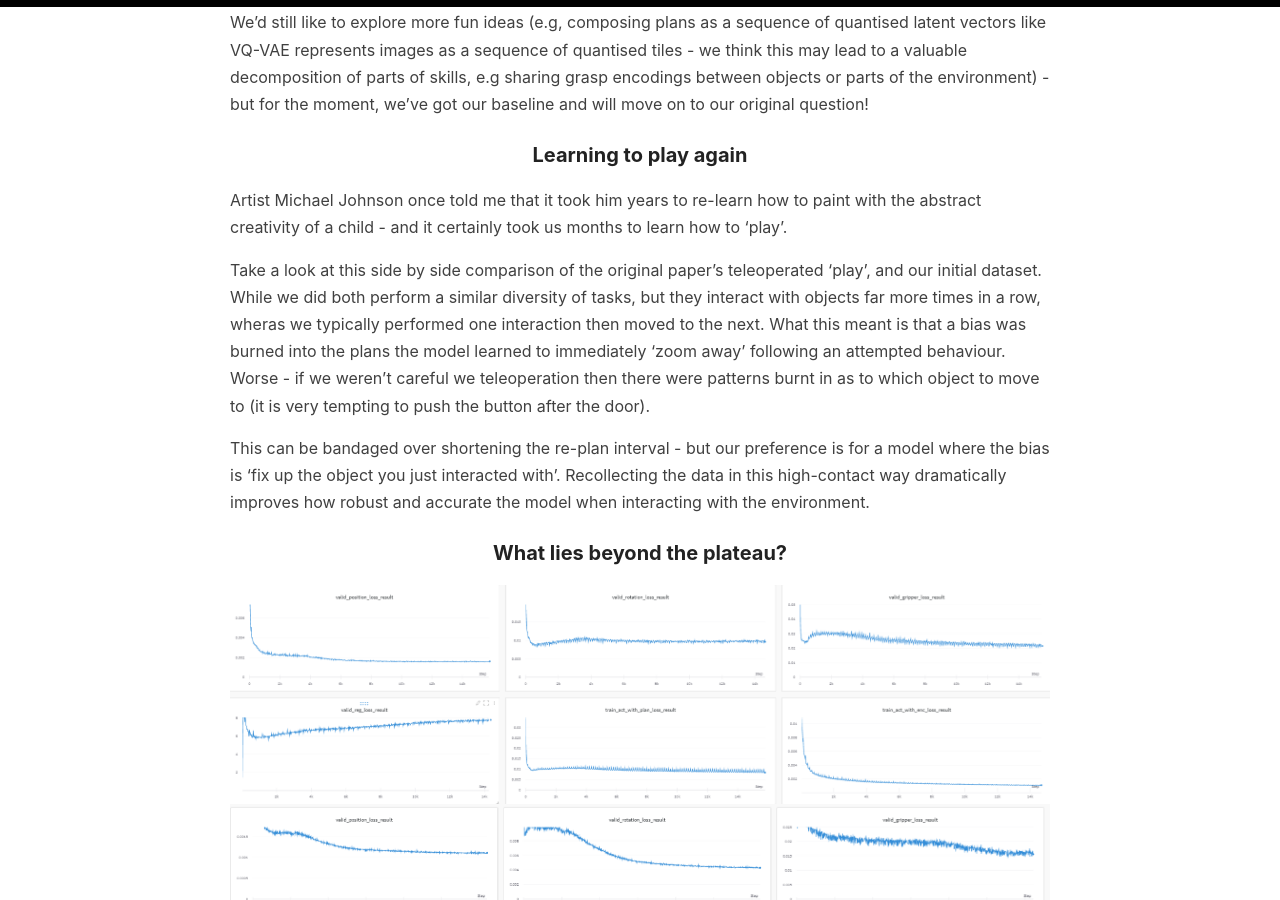
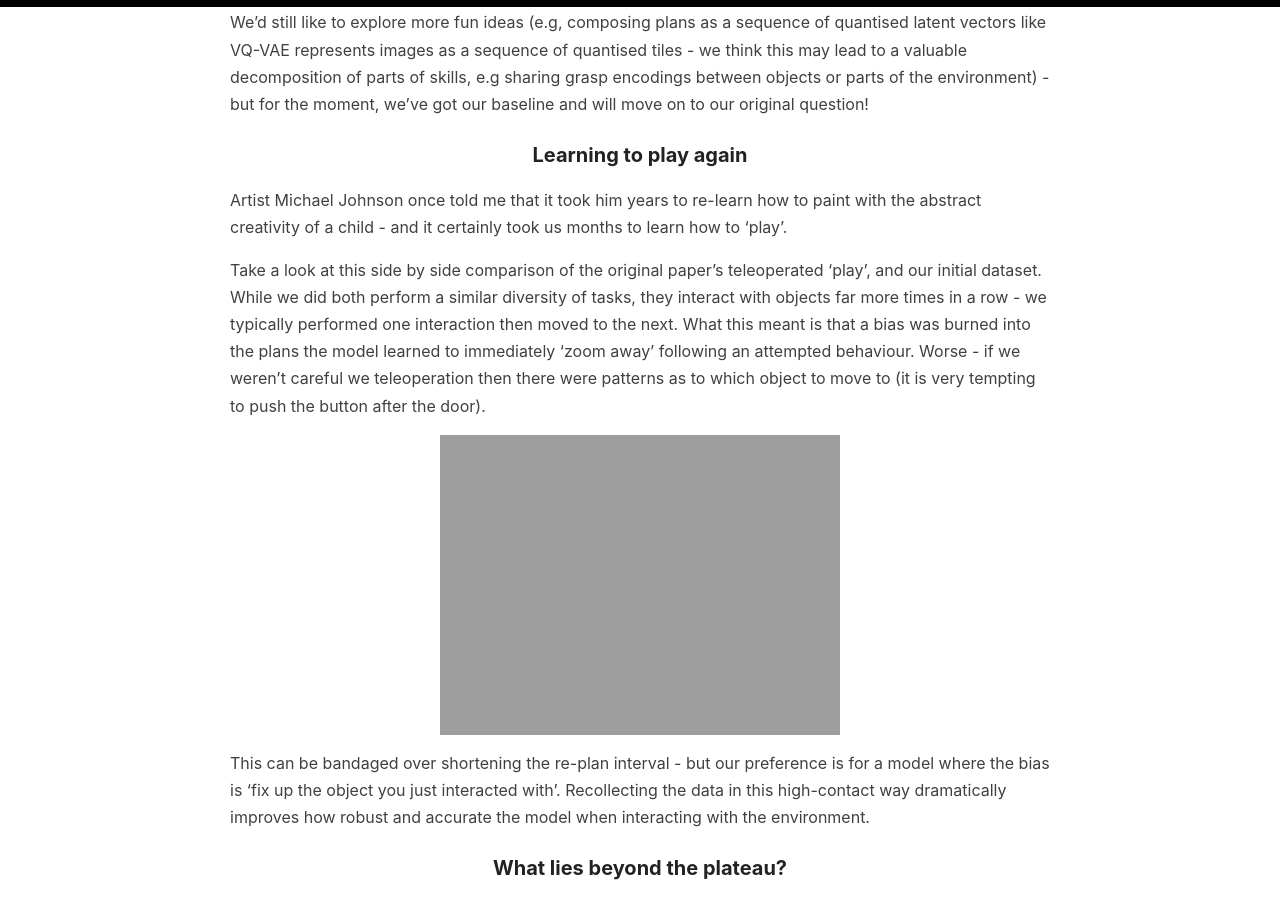
Before and after one commit to sholtodouglas/sholtodouglas.github.io, a Jekyll site: the page built from _posts/2021-01-29-Learning from Play.md, in a window 1280 px wide and 900 px high, scrolled down 1613 px. Built offline with Jekyll 4.4.1, drawn with Linux system fonts in a browser that asks for light colours.

Commit message:
Update 2021-01-29-Learning from Play.md

```diff
--- a/_posts/2021-01-29-Learning from Play.md
+++ b/_posts/2021-01-29-Learning from Play.md
@@ -36,7 +36,9 @@ We'd still like to explore more fun ideas (e.g, composing plans as a sequence of
 
 Artist Michael Johnson once told me that it took him years to re-learn how to paint with the abstract creativity of a child - and it certainly took us months to learn how to 'play'.
 
-Take a look at this side by side comparison of the original paper's teleoperated 'play', and our initial dataset. While we did both perform a similar diversity of tasks, but they interact with objects far more times in a row, wheras we typically performed one interaction then moved to the next. What this meant is that a bias was burned into the plans the model learned to immediately 'zoom away' following an attempted behaviour. Worse - if we weren't careful we teleoperation then there were patterns burnt in as to which object to move to (it is very tempting to push the button after the door).
+Take a look at this side by side comparison of the original paper's teleoperated 'play', and our initial dataset. While we did both perform a similar diversity of tasks, they interact with objects far more times in a row -  we typically performed one interaction then moved to the next. What this meant is that a bias was burned into the plans the model learned to immediately 'zoom away' following an attempted behaviour. Worse - if we weren't careful we teleoperation then there were patterns as to which object to move to (it is very tempting to push the button after the door).
+
+![alt-text-1](https://sholtodouglas.github.io/images/play/sidebyside.gif "side by side comparison")
 
 This can be bandaged over shortening the re-plan interval - but our preference is for a model where the bias is 'fix up the object you just interacted with'.  Recollecting the data in this high-contact way dramatically improves how robust and accurate the model when interacting with the environment.
 
```
